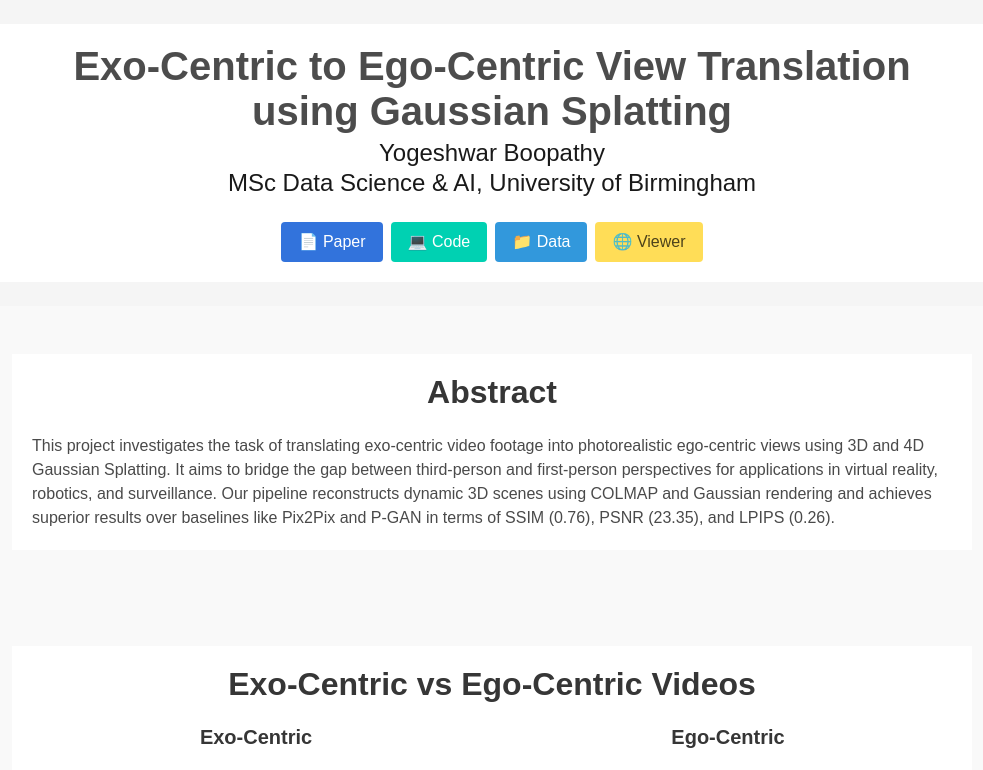
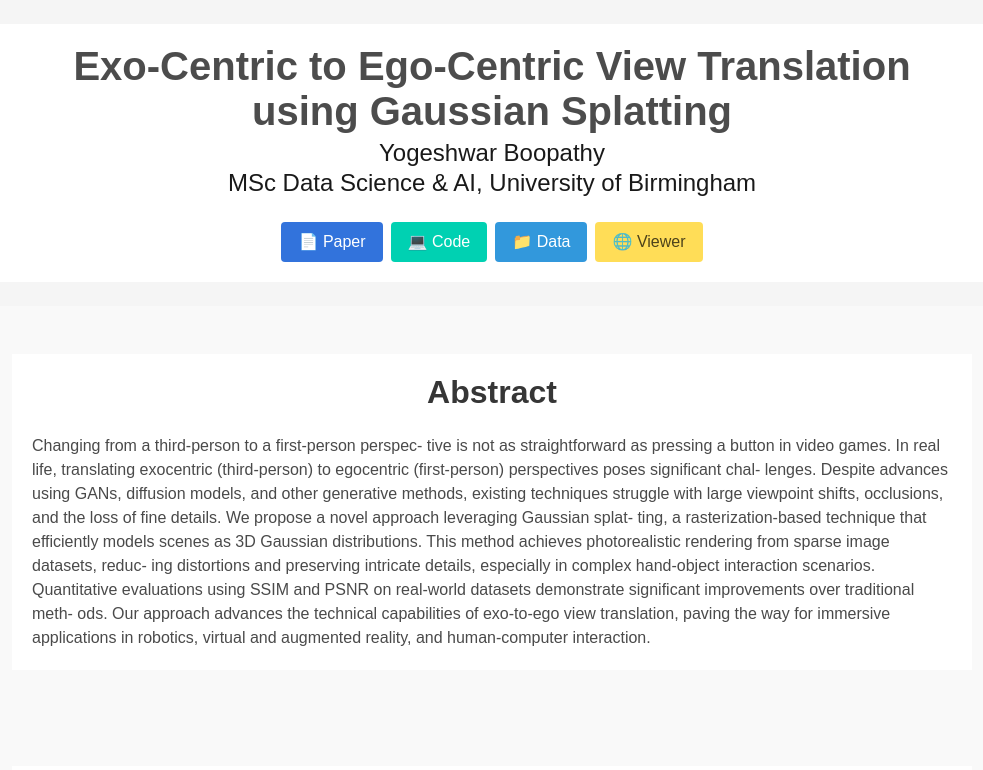
Before and after one commit to yogi512/exo_ego_gaussian_splatting, a plain HTML site: page index.html in a window 1280 px wide. Shown: the top 770 px of the page, without its empty margins (148-1131 px from the left). Drawn offline with Linux system fonts and the light colour scheme; files that its build step writes are made by us from their sources; grey boxes are pictures that could not be loaded.

Commit message:
abstract

```diff
--- a/index.html
+++ b/index.html
@@ -29,8 +29,25 @@
     <div class="container is-max-desktop">
       <h2 class="title is-3">Abstract</h2>
       <p>
-        This project investigates the task of translating exo-centric video footage into photorealistic ego-centric views using 3D and 4D Gaussian Splatting. It aims to bridge the gap between third-person and first-person perspectives for applications in virtual reality, robotics, and surveillance. Our pipeline reconstructs dynamic 3D scenes using COLMAP and Gaussian rendering and achieves superior results over baselines like Pix2Pix and P-GAN in terms of SSIM (0.76), PSNR (23.35), and LPIPS (0.26).
-      </p>
+        Changing from a third-person to a first-person perspec-
+        tive is not as straightforward as pressing a button in video
+        games. In real life, translating exocentric (third-person) to
+        egocentric (first-person) perspectives poses significant chal-
+        lenges. Despite advances using GANs, diffusion models, and
+        other generative methods, existing techniques struggle with
+        large viewpoint shifts, occlusions, and the loss of fine details.
+        We propose a novel approach leveraging Gaussian splat-
+        ting, a rasterization-based technique that efficiently models
+        scenes as 3D Gaussian distributions. This method achieves
+        photorealistic rendering from sparse image datasets, reduc-
+        ing distortions and preserving intricate details, especially
+        in complex hand-object interaction scenarios. Quantitative
+        evaluations using SSIM and PSNR on real-world datasets
+        demonstrate significant improvements over traditional meth-
+        ods. Our approach advances the technical capabilities of
+        exo-to-ego view translation, paving the way for immersive
+        applications in robotics, virtual and augmented reality, and
+        human-computer interaction.      </p>
     </div>
   </section>
 
```
